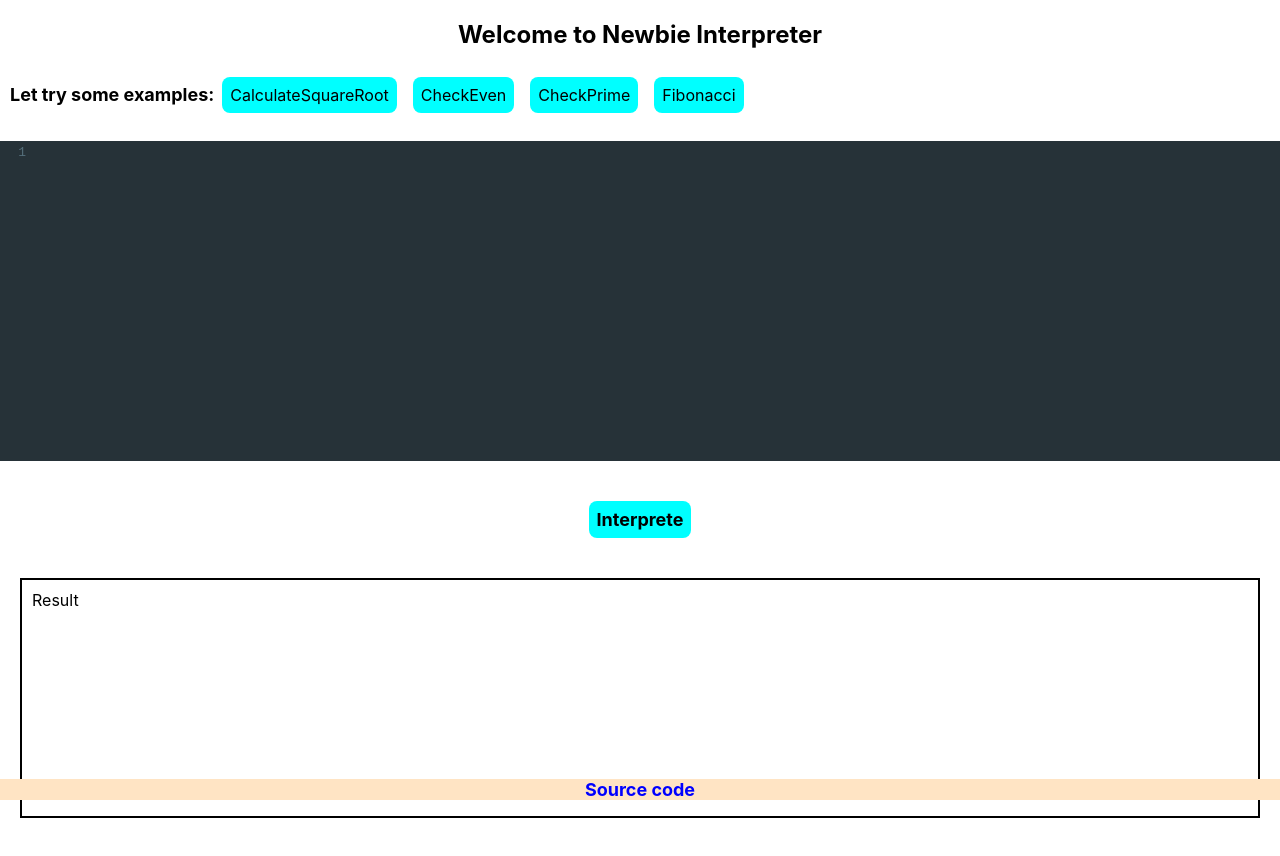
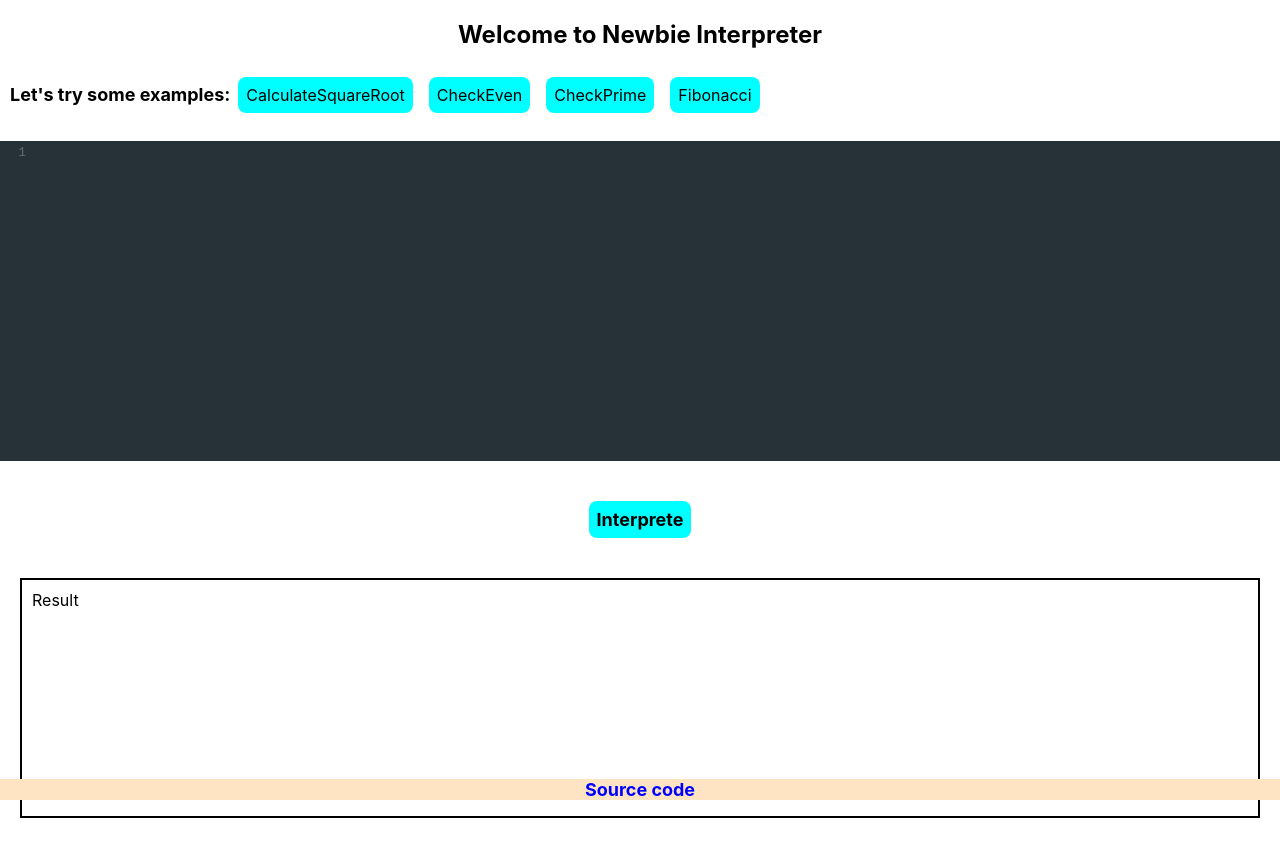
Before and after one commit to binhphanhai/newbie-interpreter, a Next.js app: page / in a window 1280 px wide. Shown: the top 856 px of the page. Built offline with nearby package versions, Linux system fonts and the light colour scheme.

Commit message:
update text

```diff
--- a/pages/index.tsx
+++ b/pages/index.tsx
@@ -12,7 +12,7 @@ const Home = ({ examples }: InferGetStaticPropsType<typeof getStaticProps>) => {
       <div>
         <h2>Welcome to Newbie Interpreter</h2>
         <div className="example-container">
-          <div className="title">Let try some examples: </div>
+          <div className="title">{"Let's try some examples: "}</div>
           {Object.keys(examples).map((itemKey) => (
             <ExampleItem
               key={itemKey}
```
